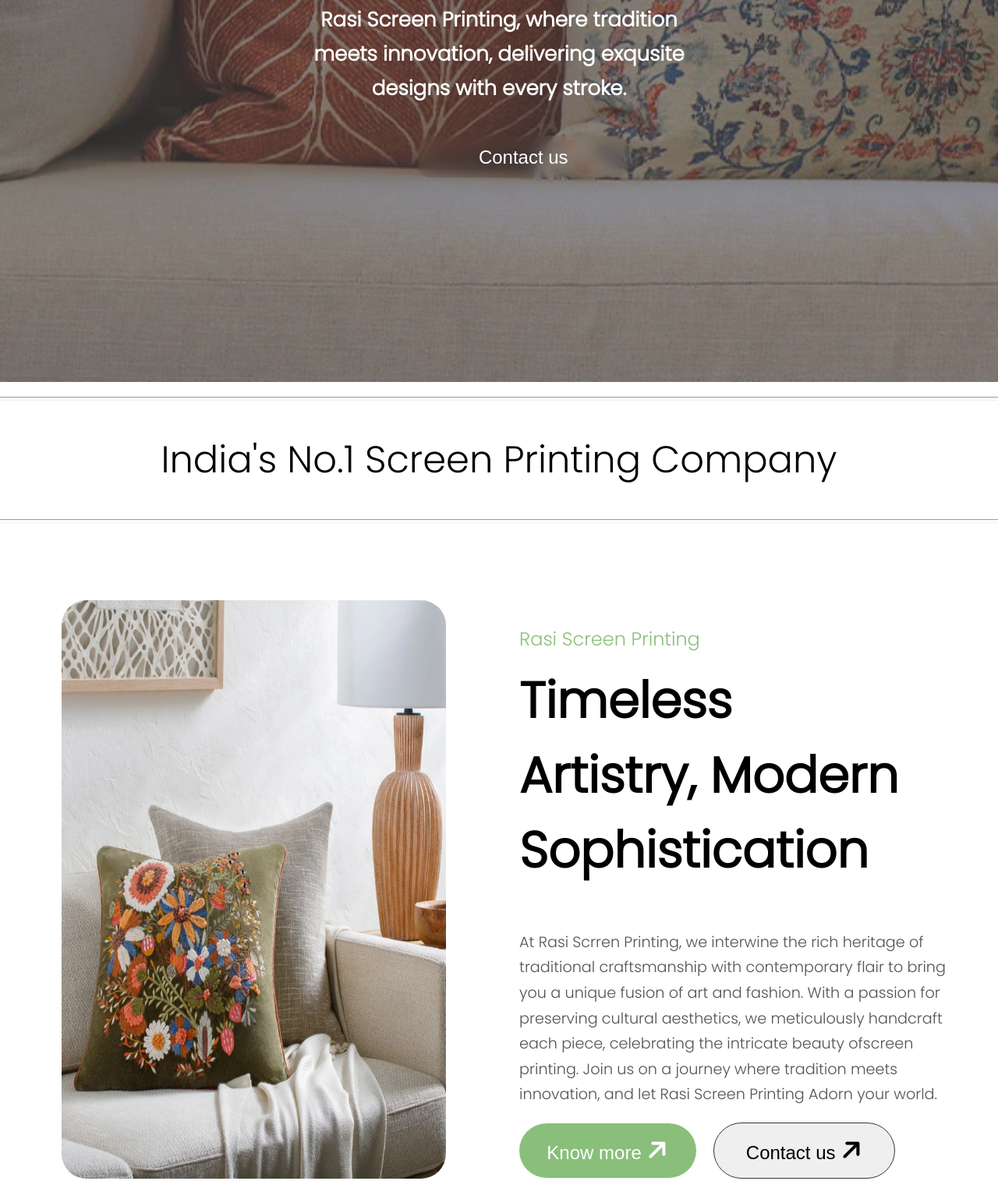
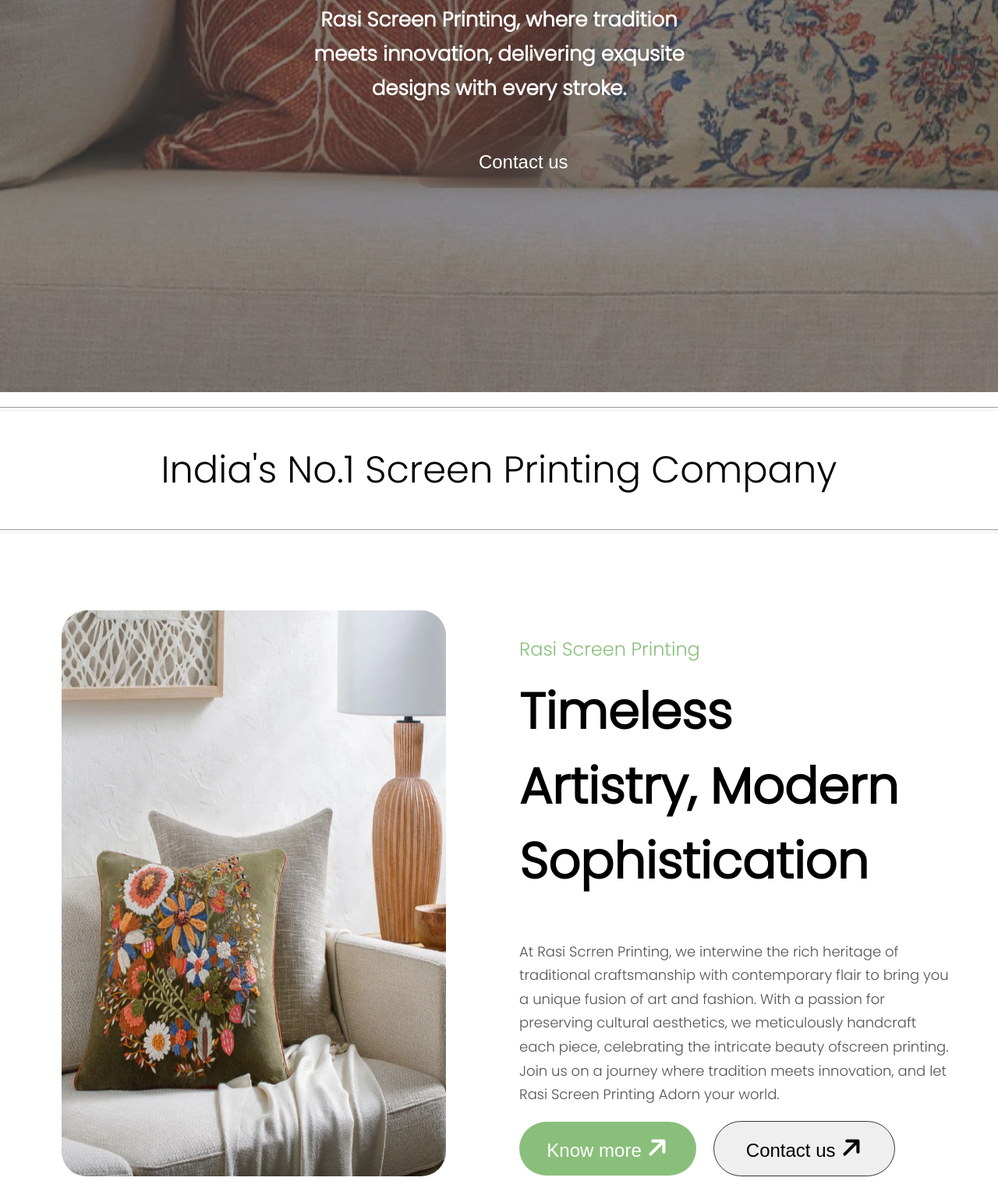
Before and after one commit to arsemagebremichael/Rasi-Prints, a plain HTML site: page index.html in a window 1280 px wide. Shown: the part 895-2410 px from the top of the page at 78% size. Drawn offline with Linux system fonts and the light colour scheme.

```diff
--- a/style.css
+++ b/style.css
@@ -22,7 +22,7 @@ button {
 }
 p{
     font-family: poppins;
-    font-size: 120%;
+    font-size: 18px;
     color: rgb(83, 82, 82);
     line-height: 1.7;
 }
@@ -115,14 +115,14 @@ nav {margin-top: -1%;
 
 #contact-us-button {
     color: white;
-    backdrop-filter: blur(10px);
+    backdrop-filter: blur(30px);
     border: transparent;
     border-radius: 1rem;
     background: transparent;
     font-size: x-large;
     text-align: center;
     margin-top: 3%;
-    padding: 1% 6%;
+    padding: 1.5% 6%;
     margin-left: 42%;
 
 }
```
